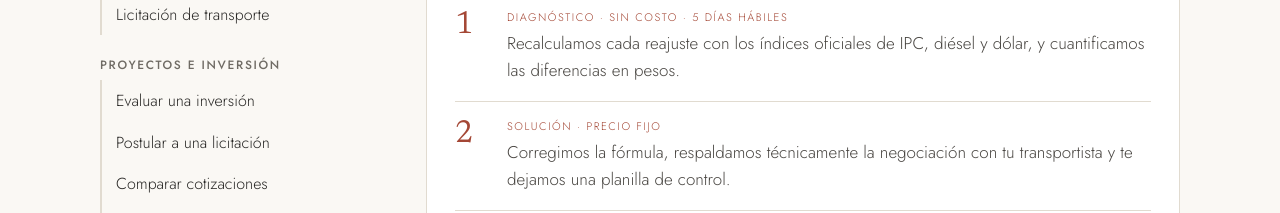
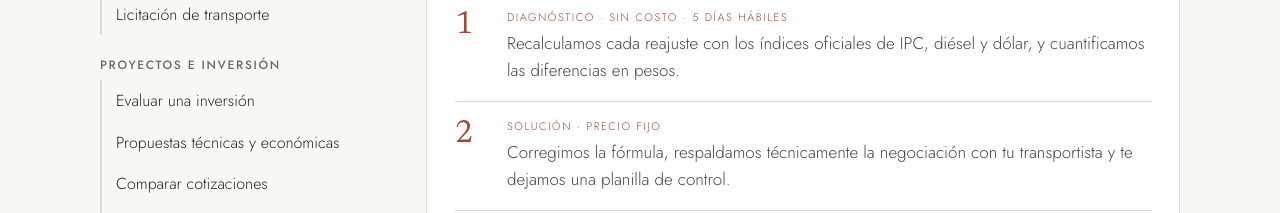
Before and after one commit to MetisOps-chile/metisops-chile.github.io, a plain HTML site: page index.html in a window 1280 px wide. Shown: the part 2380-2593 px from the top of the page. Drawn offline with Linux system fonts and the light colour scheme; no server answers; a web font is replaced by a local one.

Commit message:
Renombrar a Propuestas técnicas y económicas
Co-Authored-By: Claude Opus 5.5 <noreply@anthropic.com>
Claude-Session: https://claude.ai/code/session_017TzTTYLAwPDU2yBmQ49TQY

```diff
--- a/index.html
+++ b/index.html
@@ -1108,7 +1108,7 @@
    {k:'Licitación de transporte',sym:'Tu contrato vence y quieres comparar ofertas de verdad, no solo precios.',s:['Revisamos tu contrato vigente, tus volúmenes y tu estructura de costos.','Preparamos las bases y la matriz de evaluación, y comparamos las ofertas en costo total.','Adjudicas un contrato con reajustes claros, indicadores de servicio y multas.'],n:'el contrato vigente, volúmenes y rutas.'}]},
   {a:'Proyectos e inversión',t:[
    {k:'Evaluar una inversión',sym:'Tienes que decidir una inversión y los números no te convencen del todo.',s:['Revisamos supuestos, flujo de caja, VAN y TIR, y probamos el proyecto en un escenario pesimista.','Rehacemos el modelo financiero con sensibilidades, riesgos y condiciones que invalidarían la inversión.','Llegas al directorio con un caso de negocio sólido y defendible.'],n:'la evaluación o las cotizaciones y los supuestos que tengas.'},
-   {k:'Postular a una licitación',sym:'Quieres postular a una licitación grande y no sabes si tu oferta está a la altura.',s:['Revisamos las bases, los requisitos y los criterios de evaluación, y te decimos si te conviene postular y qué te falta.','Armamos contigo la oferta técnica y económica, la matriz de cumplimiento, y preparamos a tu equipo para la presentación o entrevista.','Presentas una oferta completa y competitiva, a tiempo y sin errores que te dejen fuera.'],n:'las bases de la licitación y la experiencia de tu empresa.'},
+   {k:'Propuestas técnicas y económicas',sym:'Tienes que presentar una propuesta a una licitación grande y no sabes si está a la altura.',s:['Revisamos las bases, los requisitos y los criterios de evaluación, y te decimos si te conviene participar y qué te falta.','Armamos contigo la oferta técnica y económica, la matriz de cumplimiento, y preparamos a tu equipo para la presentación o entrevista.','Presentas una propuesta completa y competitiva, a tiempo y sin errores que te dejen fuera.'],n:'las bases de la licitación y la experiencia de tu empresa.'},
    {k:'Comparar cotizaciones',sym:'Tienes varias ofertas y no son comparables entre sí.',s:['Normalizamos las ofertas y detectamos lo que cada una deja fuera.','Construimos la comparación en costo total y te apoyamos en la negociación de condiciones.','Adjudicas sabiendo exactamente qué compras y a qué precio final.'],n:'las ofertas recibidas y lo que pediste a los proveedores.'},
    {k:'Presupuesto de proyecto',sym:'El proyecto parte y el presupuesto se ve corto o poco respaldado.',s:['Revisamos partidas, cotizaciones y contingencias del presupuesto.','Armamos el presupuesto detallado y el control de avance físico y financiero.','Controlas el gasto mes a mes y anticipas desviaciones antes de que ocurran.'],n:'el presupuesto actual y las cotizaciones que lo respaldan.'}]},
   {a:'Plantas y operación',t:[
@@ -1125,7 +1125,7 @@
    {k:'Transport tender',sym:'Your contract is expiring and you want to compare real offers, not just prices.',s:['We review your current contract, volumes and cost structure.','We prepare the tender terms and the evaluation matrix, and compare bids on total cost.','You award a contract with clear adjustments, service indicators and penalties.'],n:'the current contract, volumes and routes.'}]},
   {a:'Projects and investment',t:[
    {k:'Evaluate an investment',sym:'You have to decide on an investment and the numbers do not fully convince you.',s:['We review assumptions, cash flow, NPV and IRR, and test the project in a downside case.','We rebuild the financial model with sensitivities, risks and the conditions that would invalidate the investment.','You take a solid, defensible business case to the board.'],n:'the evaluation or quotes and the assumptions you have.'},
-   {k:'Bid for a tender',sym:'You want to bid for a large tender and are not sure your offer is up to standard.',s:['We review the terms, requirements and evaluation criteria, and tell you whether to bid and what you are missing.','We build the technical and commercial offer and the compliance matrix with you, and prepare your team for the presentation or interview.','You submit a complete, competitive offer, on time and without errors that would rule you out.'],n:'the tender terms and your company’s track record.'},
+   {k:'Technical and commercial proposals',sym:'You have to submit a proposal for a large tender and are not sure it is up to standard.',s:['We review the terms, requirements and evaluation criteria, and tell you whether to bid and what you are missing.','We build the technical and commercial offer and the compliance matrix with you, and prepare your team for the presentation or interview.','You submit a complete, competitive offer, on time and without errors that would rule you out.'],n:'the tender terms and your company’s track record.'},
    {k:'Compare quotes',sym:'You have several bids and they are not comparable.',s:['We normalise the bids and spot what each one leaves out.','We build the total-cost comparison and support you in negotiating terms.','You award knowing exactly what you are buying and at what final price.'],n:'the bids received and what you asked suppliers for.'},
    {k:'Project budget',sym:'The project is starting and the budget looks short or poorly supported.',s:['We review budget lines, quotes and contingencies.','We build the detailed budget and the physical and financial progress control.','You control spending month by month and anticipate deviations before they happen.'],n:'the current budget and the quotes behind it.'}]},
   {a:'Plants and operations',t:[
@@ -1142,7 +1142,7 @@
    {k:'Licitação de transporte',sym:'Seu contrato está vencendo e você quer comparar ofertas de verdade, não só preços.',s:['Revisamos seu contrato atual, seus volumes e sua estrutura de custos.','Preparamos o edital e a matriz de avaliação e comparamos as propostas pelo custo total.','Você adjudica um contrato com reajustes claros, indicadores de serviço e multas.'],n:'o contrato atual, volumes e rotas.'}]},
   {a:'Projetos e investimento',t:[
    {k:'Avaliar um investimento',sym:'Você precisa decidir um investimento e os números não convencem totalmente.',s:['Revisamos premissas, fluxo de caixa, VPL e TIR e testamos o projeto em um cenário pessimista.','Refazemos o modelo financeiro com sensibilidades, riscos e as condições que invalidariam o investimento.','Você leva à diretoria um caso de negócio sólido e defensável.'],n:'a avaliação ou as cotações e as premissas que tiver.'},
-   {k:'Participar de uma licitação',sym:'Você quer participar de uma licitação grande e não sabe se sua proposta está à altura.',s:['Revisamos o edital, os requisitos e os critérios de avaliação, e dizemos se vale a pena participar e o que falta.','Montamos com você a proposta técnica e comercial e a matriz de conformidade, e preparamos sua equipe para a apresentação ou entrevista.','Você apresenta uma proposta completa e competitiva, no prazo e sem erros que a eliminem.'],n:'o edital da licitação e a experiência da sua empresa.'},
+   {k:'Propostas técnicas e comerciais',sym:'Você quer participar de uma licitação grande e não sabe se sua proposta está à altura.',s:['Revisamos o edital, os requisitos e os critérios de avaliação, e dizemos se vale a pena participar e o que falta.','Montamos com você a proposta técnica e comercial e a matriz de conformidade, e preparamos sua equipe para a apresentação ou entrevista.','Você apresenta uma proposta completa e competitiva, no prazo e sem erros que a eliminem.'],n:'o edital da licitação e a experiência da sua empresa.'},
    {k:'Comparar cotações',sym:'Você tem várias propostas e elas não são comparáveis.',s:['Normalizamos as propostas e identificamos o que cada uma deixa de fora.','Montamos a comparação pelo custo total e apoiamos a negociação das condições.','Você adjudica sabendo exatamente o que compra e a que preço final.'],n:'as propostas recebidas e o que foi pedido aos fornecedores.'},
    {k:'Orçamento de projeto',sym:'O projeto está começando e o orçamento parece curto ou pouco fundamentado.',s:['Revisamos rubricas, cotações e contingências do orçamento.','Montamos o orçamento detalhado e o controle de avanço físico e financeiro.','Você controla o gasto mês a mês e antecipa desvios antes que aconteçam.'],n:'o orçamento atual e as cotações que o sustentam.'}]},
   {a:'Plantas e operação',t:[
```
